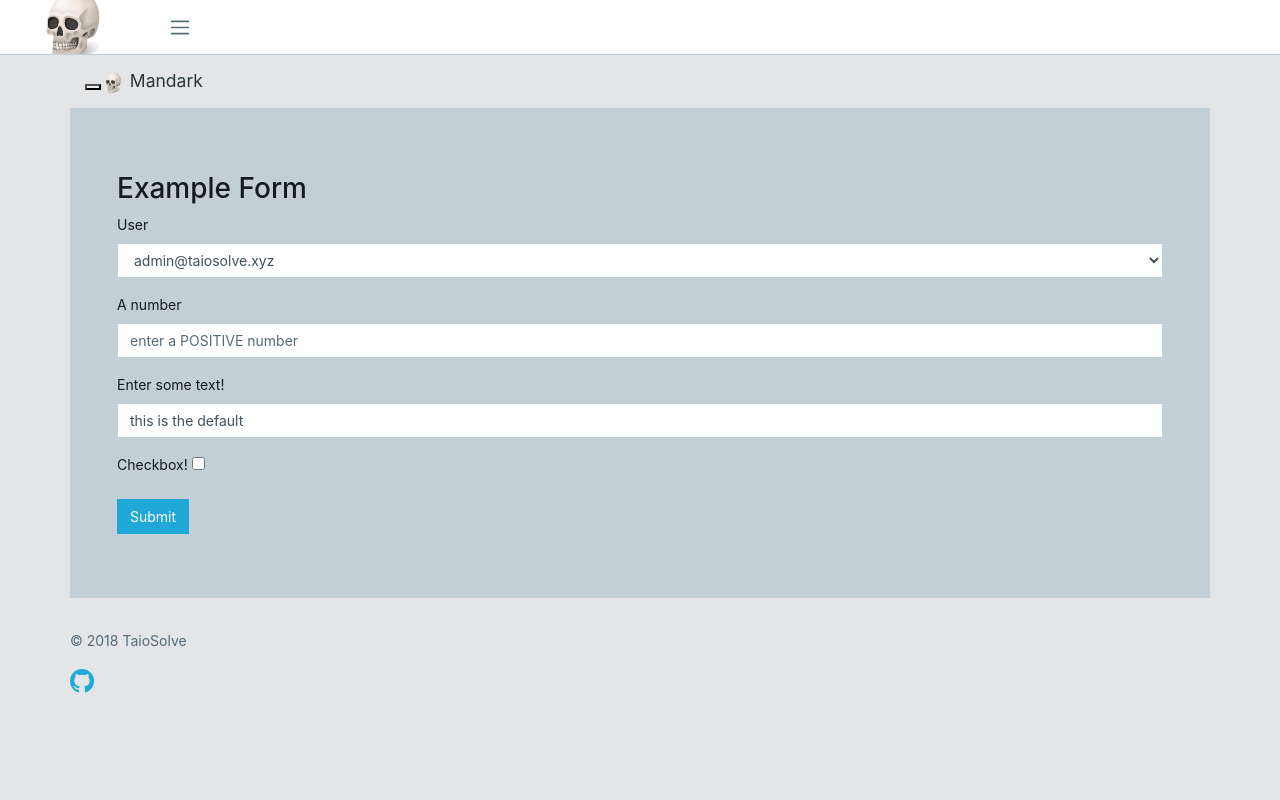
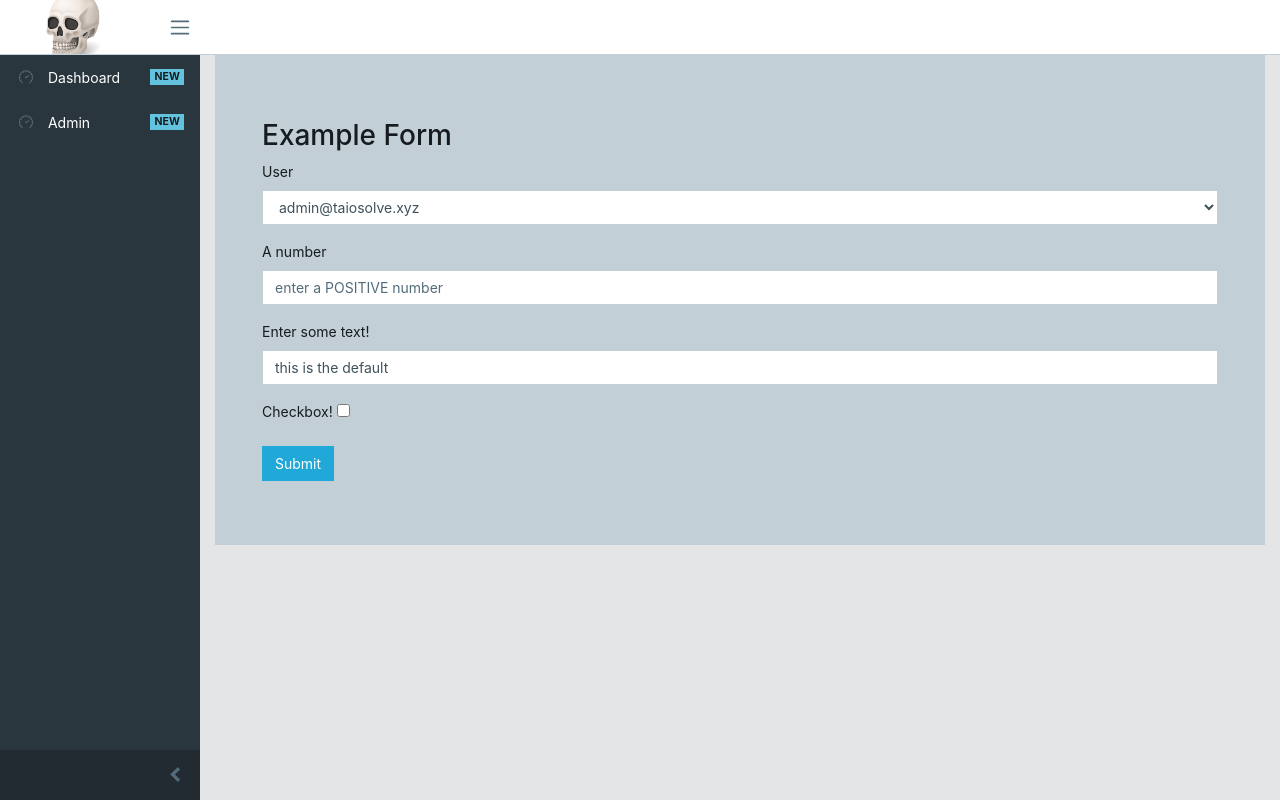
Before and after one commit to TaioSolve/Mandark, a Flask app: page /exampleform in a window 1280 px wide. Run offline with Flask 2, Linux system fonts and the light colour scheme; a user stored in the database is signed in; data comes from the database, SQL or seed files in the repository; some libraries are stand-ins or nearby versions.

Commit message:
Changing Core layout

```diff
--- a/Mandark/project/app.py
+++ b/Mandark/project/app.py
@@ -38,7 +38,8 @@ def create_app(config_object=ProductionConfig):
         g.user = current_user
 
     @app.errorhandler(404)
-    def not_found_error():
+    def not_found_error(e):
+        print(e)
         return render_template('404.html', title='FourOhFour')
 
     @app.errorhandler(500)
--- a/Mandark/project/templates/base.html
+++ b/Mandark/project/templates/base.html
@@ -1,13 +1,7 @@
 <!DOCTYPE html>
-<html lang="en">
+<body lang="en">
     <head>
-        <title>
-            {% if title %}
-                {{title}}
-            {% else %}
-                Mandark
-            {% endif %}
-        </title>
+        <title>{% if title %}{{title}}{% else %}Mandark{% endif %}</title>
         <meta charset="utf-8">
         <meta http-squiv="X-UA-Compatible" content="IE=edge">
         <meta name="viewport" content="width=device-width, initial-scale=1, shrink-to-fit=no">
@@ -25,7 +19,7 @@
         {% block head %}
         {% endblock head %}
     </head>
-    <body role="app header-fixed sidebar-fixed aside-menu-fixed aside-menu-hidden">
+    <body class="app header-fixed sidebar-fixed aside-menu-fixed aside-menu-hidden">
         <header class="app-header navbar">
             <button class="navbar-toggler mobile-sidebar-toggler d-lg-none" type="button">
                 <span class="navbar-toggler-icon"></span>
@@ -37,37 +31,27 @@
             <ul class="nav navbar-nav d-md-down-none mr-auto">
             </ul>
         </header>
-    <nav class="navbar navbar-default navbar-fixed-top">
-        <div class="container fluid">
-            <div class="navbar-header">
-                <button type="button" class="navbar-toggle collapsed" data-toggle="collapse" data-target="#navbar" aria-expanded="false" aria-controls='navbar'>
-                    <span class="sr-only">Toggle nav</span>
-                    <span class="icon-bar"></span>
-                    <span class="icon-bar"></span>
-                    <span class="icon-bar"></span>
-                </button>
-                <a href="{{url_for('main.index')}}" class="navbar-brand"><span><img src={{url_for('static', filename="img/logo.png")}} class="logo" height='20px'/></span> Mandark</a>
-            </div>
-            <div id="navbar" class="navbar-collapse collapse">
-                <ul class="nav navbar-nav">
+        <div class="app-body">
+            <div class="sidebar">
+                <nav class="sidebar-nav">
+                    <ul class="nav">
                         {% if g.user.is_authenticated %}
-                    <li id="examplepage"><a href="{{url_for('main.examplepage')}}"><i class="fa fa-dashboard"></i> Example Page</a></li>
-                    <li id="exampleform"><a href="{{url_for('main.exampleform')}}"><i class="fa fa-reorder"></i> Example Form</a></li>
-                    <li id="profile"><a href="{{ url_for('main.profile') }}"><i class="fa fa-user"></i> Profile</a></li>
+                        <li class="nav-item">
+                            <a class="nav-link" href="{{url_for('main.index')}}"><i class="icon-speedometer"></i> Dashboard <span class="badge badge-info">NEW</span></a>
+                        </li>
                             {% if g.user.is_admin %}
-                    <li id="admin"><a href="{{url_for('admin.index')}}"><i class="fa fa-cog"></i> Admin</a></li>
+                                <li class="nav-item">
+                                    <a class="nav-link" href="{{url_for('admin.index')}}"><i class="icon-speedometer"></i> Admin <span class="badge badge-info">NEW</span></a>
+                                </li>
                             {% endif %}
-                    <li id="logout"><a href="{{url_for('security.logout')}}"><i class="fa fa-sign-out"></i> Logout</a></li>
-                    {% else %}
-                    <li id="login"><a href="{{url_for('security.login')}}"><i class="fa fa-sign-in"></i> Login</a></li>
-                    <li id="register"><a href="{{ url_for('security.register') }}"><i class="fa fa-user-plus"></i> Register</a></li>
                         {% endif %}
                     </ul>
+                </nav>
+                <button class="sidebar-minimizer brand-minimizer" type="button"></button>
             </div>
-        </div>
-    </nav>
-    <div class="container top-pad">
-    </div>
+            <!-- Main content -->
+            <main class="main">
+                <div class="container-fluid">
                     {% with messages = get_flashed_messages(with_categories=True) %}
                         {% if messages|length %}
                             <div class="container">
@@ -90,12 +74,12 @@
                             </div>
                         {% endif %}
                     {% endwith %}
-    <div class="container">
+
                     {% block content %}
-
                     {% endblock content %}
                 </div>
-    </body>
+            </main>
+        </div>
         <footer class="footer footer-bottom">
             <div class="container">
                 <div class="row">
@@ -109,11 +93,8 @@
 
         <footer class="footer">
             {% block footer %}
-
             {% endblock footer %}
         </footer>
-
-    <!-- Bootstrap and necessary plugins -->
         <script src="{{url_for('static', filename='vendors/js/jquery.min.js')}}"></script>
         <script src="{{url_for('static', filename='vendors/js/popper.min.js')}}"></script>
         <script src="{{url_for('static', filename='vendors/js/bootstrap.min.js')}}"></script>
@@ -122,4 +103,5 @@
         <!-- Mandark Pro main scripts -->
 
         <script src="{{url_for('static', filename='js/app.js')}}"></script>
+    </body>
 </html>
```
Lines whose indentation alone changed are shown as unchanged.
